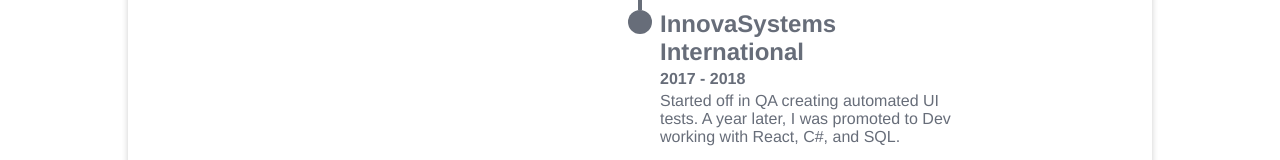
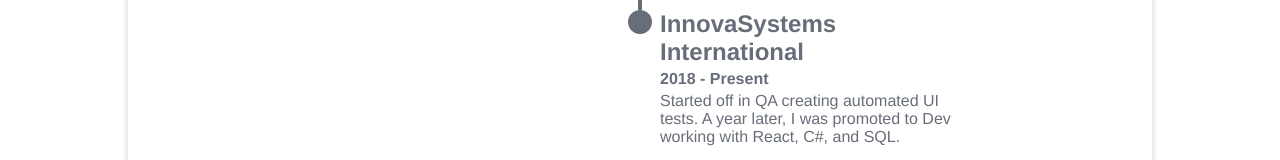
Before and after one commit to omgitsfrancis/omgitsfrancis-v2, a Next.js app: page / in a window 1280 px wide. Shown: the part 2122-2282 px from the top of the page. Built offline with nearby package versions, Linux system fonts and the light colour scheme; no server answers.

Commit message:
Fix timeline typo

```diff
--- a/src/components/timeline.js
+++ b/src/components/timeline.js
@@ -102,7 +102,7 @@
         <LastDot>
           <TimelineItem
             header="InnovaSystems International"
-            date="2017 - 2018"
+            date="2018 - Present"
             right
           >
             Started off in QA creating automated UI tests.
```
